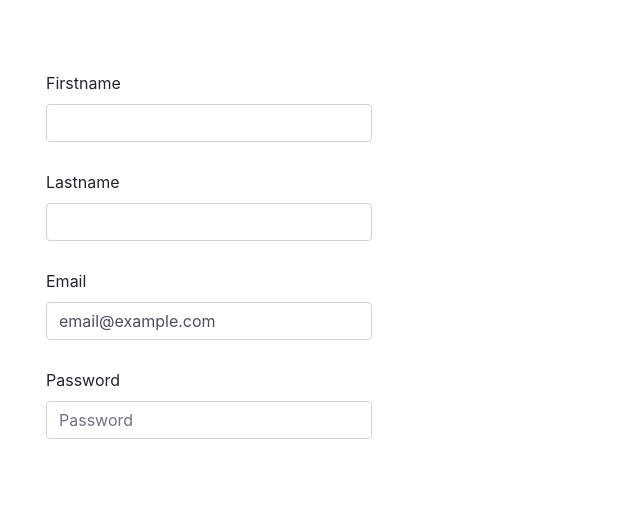
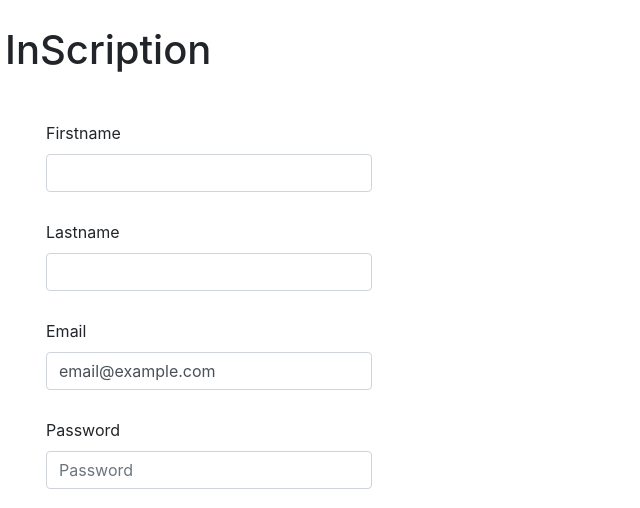
Before and after one commit to samedsakhri/logins, a PHP site: page /login.php in a window 1280 px wide. Shown: the part 55-563 px from the top of the page, without its empty margins (0-640 px from the left). Run offline with PHP 8.4, Linux system fonts and the light colour scheme.

Commit message:
juste un h1

```diff
--- a/login.php
+++ b/login.php
@@ -25,7 +25,7 @@
 </nav>
 <br/>
 
-
+<h1>  InScription   </h1>
 <form>
     <div class="form-group row">
         <label for="firstname" class="col-sm-2 col-form-label">Firstname</label>
```
